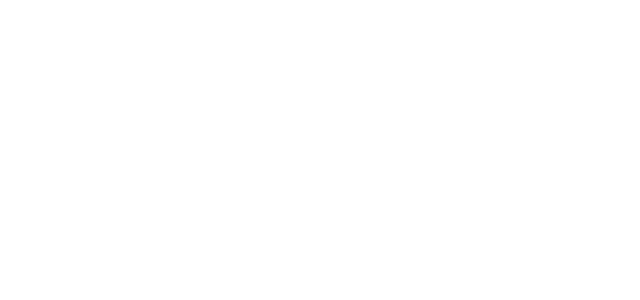
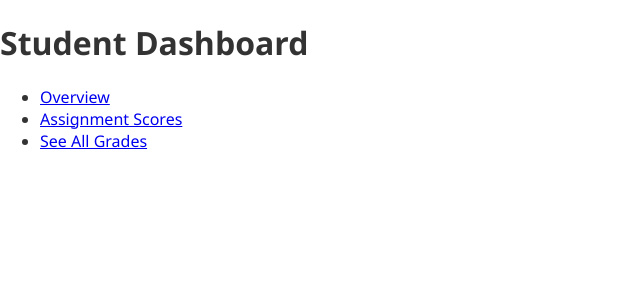
Before and after one commit to AlexiaAvramescu/GradesProject, a React (Create React App) app in the folder CatalogFrontend/catalog-frontend/: page /student in a window 1280 px wide. Before the commit this address had no page. Shown: the top 300 px of the page, without its empty margins (0-640 px from the left). Built offline with nearby package versions, Linux system fonts and the light colour scheme.

Commit message:
Added simple student dashboard as well as page for Assignments

```diff
--- a/CatalogFrontend/catalog-frontend/src/App.js
+++ b/CatalogFrontend/catalog-frontend/src/App.js
@@ -1,4 +1,3 @@
-
 import './App.css';
 
 import { BrowserRouter as Router, Routes, Route, Navigate } from 'react-router-dom';
@@ -6,6 +5,8 @@ import { BrowserRouter as Router, Routes, Route, Navigate } from 'react-router-d
 import Login from './pages/Login';
 import TeacherClassView from './pages/TeacherClassView';
 import TeacherDashboard from './pages/TeacherDashboard';
+import StudentDashboard from './pages/StudentDashboard';
+import StudentAssignmentView from './pages/StudentAssignmentView';
 
 function App() {
   return (
@@ -14,6 +15,8 @@ function App() {
         <Route path="/login" element={<Login />} />
         <Route path="/teacher" element={<TeacherDashboard />} />
         <Route path="/subject" element={<TeacherClassView />} />
+        <Route path="/student" element = {<StudentDashboard/>} />
+        <Route path="/student/assignment" element={<StudentAssignmentView />} />
       </Routes>
     </Router>
   );
--- /dev/null
+++ b/CatalogFrontend/catalog-frontend/src/pages/StudentAssignmentView.js
@@ -0,0 +1,24 @@
+import React from 'react';
+
+function StudentAssignmentView() {
+  // Placeholder data until endpoint is ready
+  const assignments = [
+    { id: 1, name: "Math Homework 1", grade: "7" },
+    { id: 2, name: "History Paper", grade: "10" }
+  ];
+
+  return (
+    <div>
+      <h1>Assignment Scores</h1>
+      <ul>
+        {assignments.map(a => (
+          <li key={a.id}>
+            {a.name} - Grade: {a.grade}
+          </li>
+        ))}
+      </ul>
+    </div>
+  );
+}
+
+export default StudentAssignmentView;
--- /dev/null
+++ b/CatalogFrontend/catalog-frontend/src/pages/StudentDashboard.js
@@ -0,0 +1,16 @@
+import React from 'react';
+
+function StudentDashboard() {
+  return (
+    <div>
+      <h1>Student Dashboard</h1>
+      <ul>
+        <li><a href="#overview">Overview</a></li>
+        <li><a href="#assignment">Assignment Scores</a></li>
+        <li><a href="#grades">See All Grades</a></li>
+      </ul>
+    </div>
+  );
+}
+
+export default StudentDashboard;
```
Also changed, not shown: 2 other files (tests, documents, lock files or other folders).
